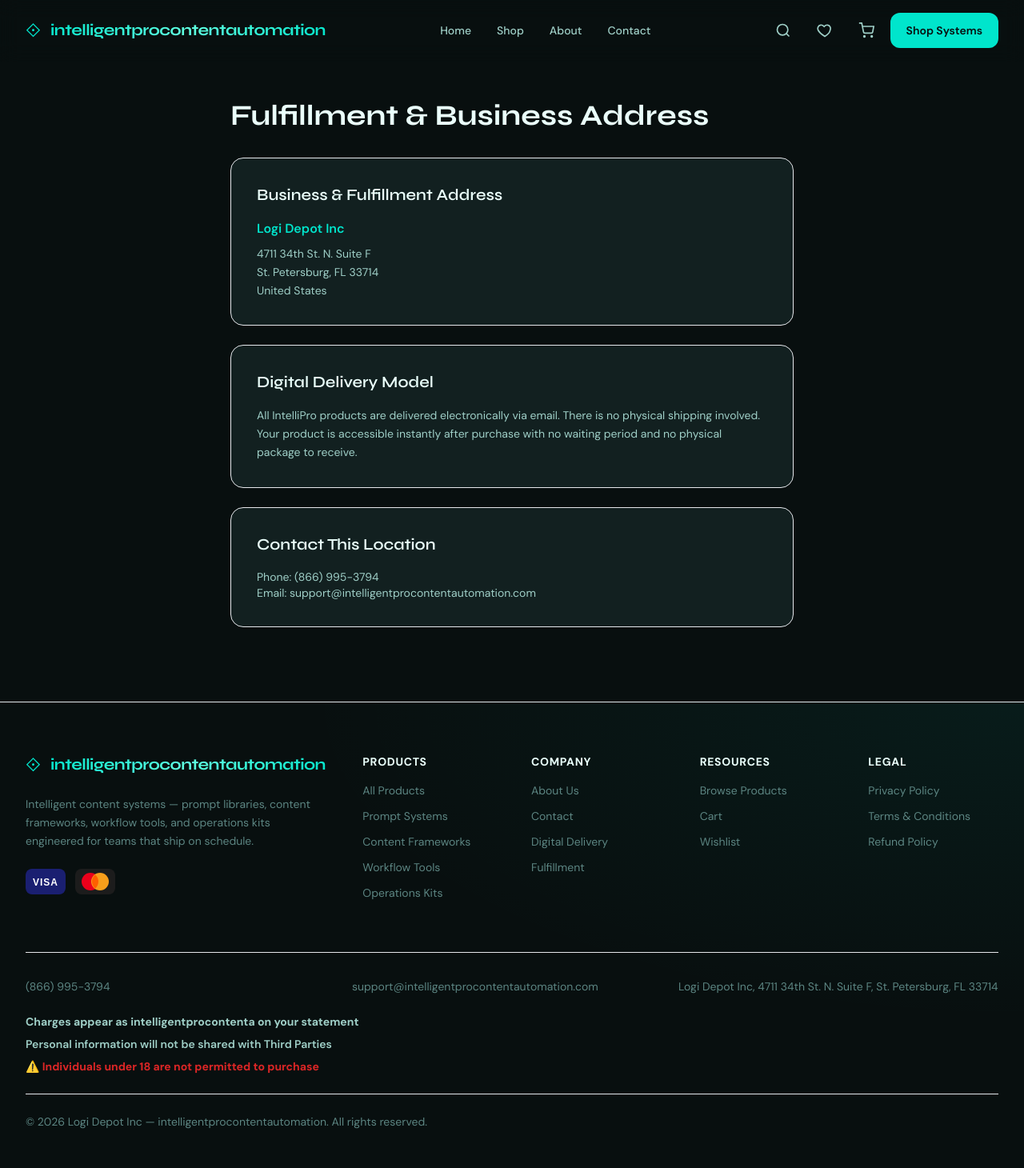
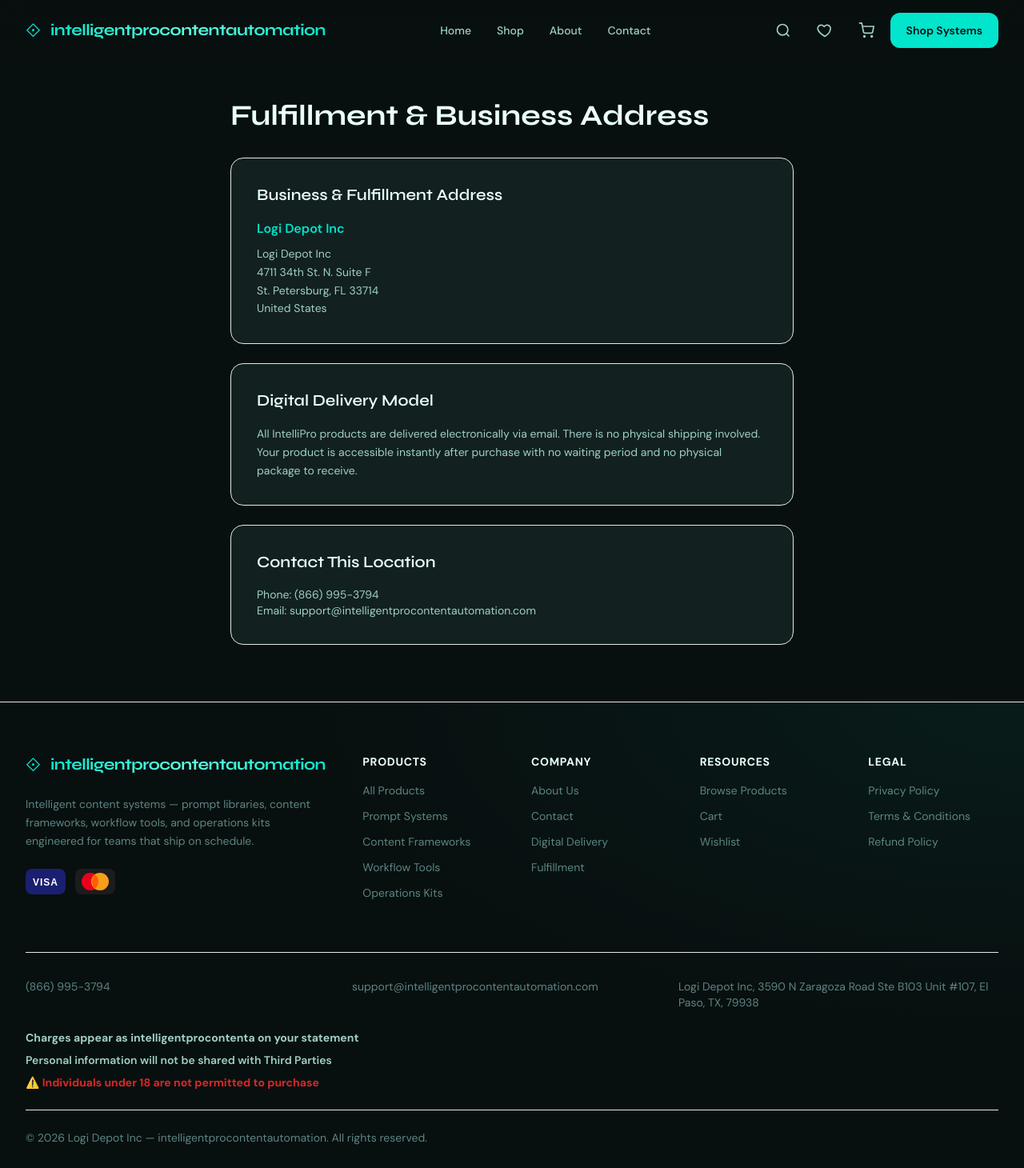
Before and after one commit to islam-vlb/intelligentprocontent, a Next.js app: page /fulfillment in a window 1280 px wide. Shown: the top 1460 px of the page at 80% size. Built offline with nearby package versions, Linux system fonts and the light colour scheme.

Commit message:
Update business address to El Paso, TX

```diff
--- a/app/fulfillment/page.tsx
+++ b/app/fulfillment/page.tsx
@@ -8,7 +8,7 @@
         <section className="rounded-2xl border border-primary/10 bg-surface-alt p-6 sm:p-8">
           <h2 className="font-heading text-xl font-semibold text-[#EAFFFB] mb-4">Business &amp; Fulfillment Address</h2>
           <p className="text-base text-primary font-semibold mb-2">Logi Depot Inc</p>
-          <p className="text-sm text-text-secondary leading-relaxed">4711 34th St. N. Suite F<br/>St. Petersburg, FL 33714<br/>United States</p>
+          <p className="text-sm text-text-secondary leading-relaxed">Logi Depot Inc<br/>4711 34th St. N. Suite F<br/>St. Petersburg, FL 33714<br/>United States</p>
         </section>
         <section className="rounded-2xl border border-primary/10 bg-surface-alt p-6 sm:p-8">
           <h2 className="font-heading text-xl font-semibold text-[#EAFFFB] mb-4">Digital Delivery Model</h2>
--- a/lib/config.ts
+++ b/lib/config.ts
@@ -4,7 +4,7 @@
   phone: "(866) 995-3794",
   email: "support@intelligentprocontentautomation.com",
   descriptor: "intelligentprocontenta",
-  address: "4711 34th St. N. Suite F, St. Petersburg, FL 33714",
+  address: "3590 N Zaragoza Road Ste B103 Unit #107, El Paso, TX, 79938",
   processor: "Payarc",
   saas: true,
 };
```
